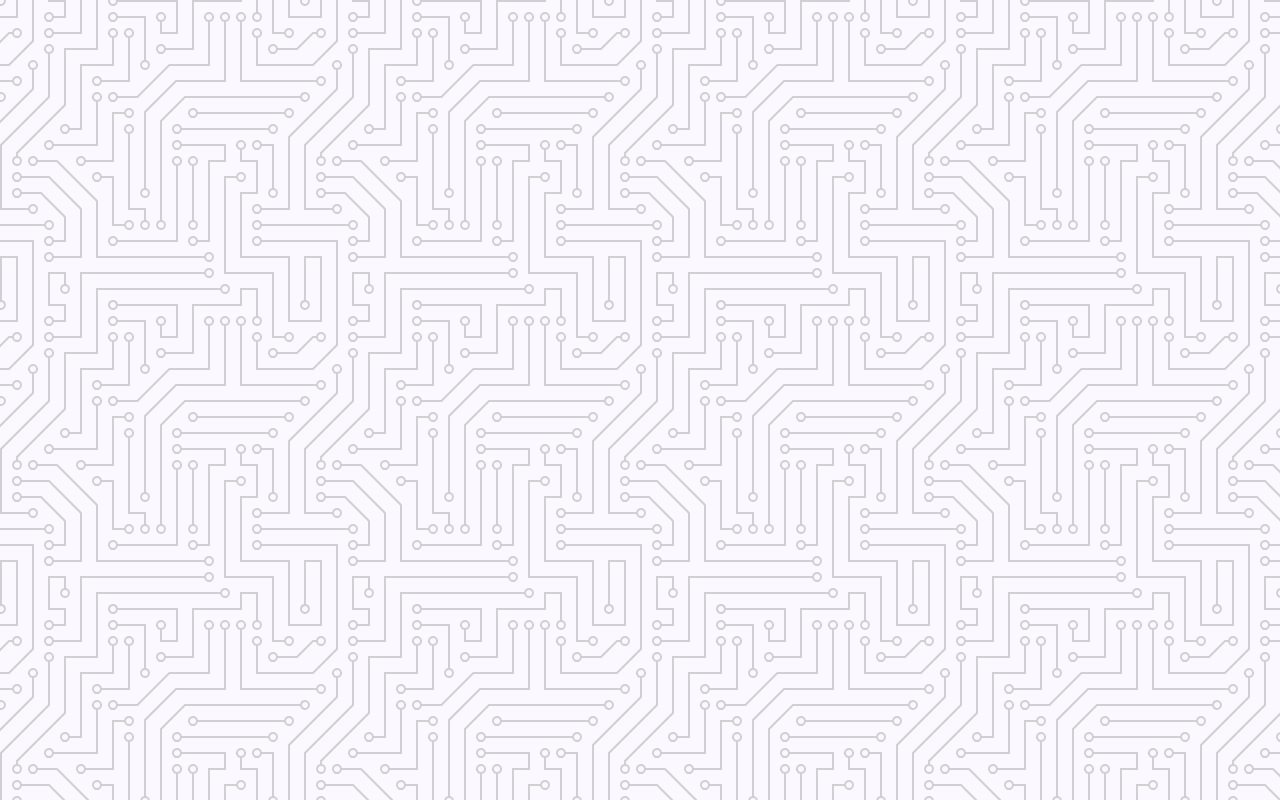
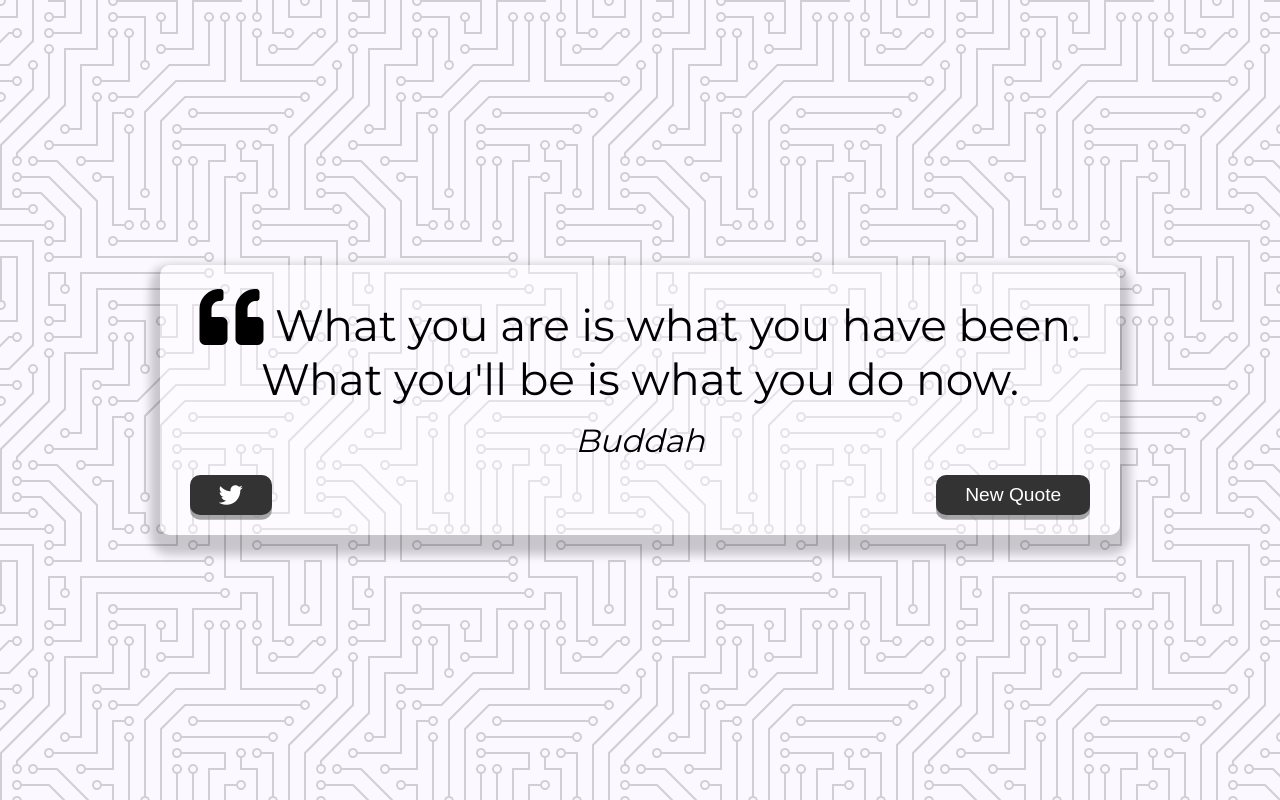
Before and after one commit to lukasz-franczyk/Quote-Generator, a plain HTML site: page index.html in a window 1280 px wide. Drawn offline with Linux system fonts and the light colour scheme.

Commit message:
make elements and style

```diff
--- a/index.html
+++ b/index.html
@@ -11,7 +11,26 @@
 </head>
 
 <body>
-
+    <div class="quote-container" id="quote-container">
+        <!-- Qoute -->
+        <div class="quote-text">
+            <i class="fas fa-quote-left"></i>
+            <span id="qoute">What you are is what you have been. What you'll
+                be is what you do now.
+            </span>
+        </div>
+        <!-- Author -->
+        <div class="quote-author">
+            <span id="author">Buddah</span>
+        </div>
+        <!-- Buttons -->
+        <div class="buttons-container">
+            <button class="twitter-button" id="twitter" title="Tweet this!">
+                <i class="fab fa-twitter"></i>
+            </button>
+            <button id="new-quote">New Quote</button>
+        </div>
+    </div>
     <!-- Script -->
     <script src="script.js"></script>
 </body>
--- a/style.css
+++ b/style.css
@@ -16,3 +16,78 @@ body{
     align-items: center;
     justify-content: center;
 }
+
+.quote-container{
+    width: auto;
+    max-width: 900px;
+    padding: 20px 30px;
+    border-radius: 10px;
+    background-color: rgba(255, 255, 255, 0.4);
+    box-shadow: 0 10px 10px 10px rgba(0, 0, 0, 0.2);
+}
+
+.quote-text{
+    font-size: 2.75rem;
+}
+
+.long-quote{
+    font-size: 2rem;
+}
+
+.fa-quote-left{
+    font-size: 4rem;
+}
+
+.quote-author{
+    margin-top: 15px;
+    font-size: 2rem;
+    font-weight: 400;
+    font-style: italic;
+}
+
+.buttons-container{
+    margin-top: 15px;
+    display: flex;
+    justify-content: space-between;
+}
+
+button{
+    cursor: pointer;
+    font-size: 1.2rem;
+    height: 2.5rem;
+    border: none;
+    border-radius: 10px;
+    color: #fff;
+    background: #333;
+    outline: none;
+    padding: 0.5rem 1.8rem;
+    box-shadow: 0 0.3rem rgba(121, 121, 121, 0.65);
+}
+
+button:hover{
+    filter: brightness(110%)
+}
+
+button:active{
+    transform: translate(0, 0.3rem);
+    box-shadow: 0 0.1rem rgba(255, 255, 255, 0.65);
+}
+
+.twitter-button:hover{
+    color: #38a1f3;
+
+}
+
+.fa-twitter{
+    font-size: 1.5rem;
+}
+/* Media Query: Tablet or Smaller */
+@media screen and (max-width: 1000px){
+    .quote-container{
+        margin: auto 10px;
+    }
+
+    .quote-text{
+        font-size: 2.5rem;
+    }
+}
```
